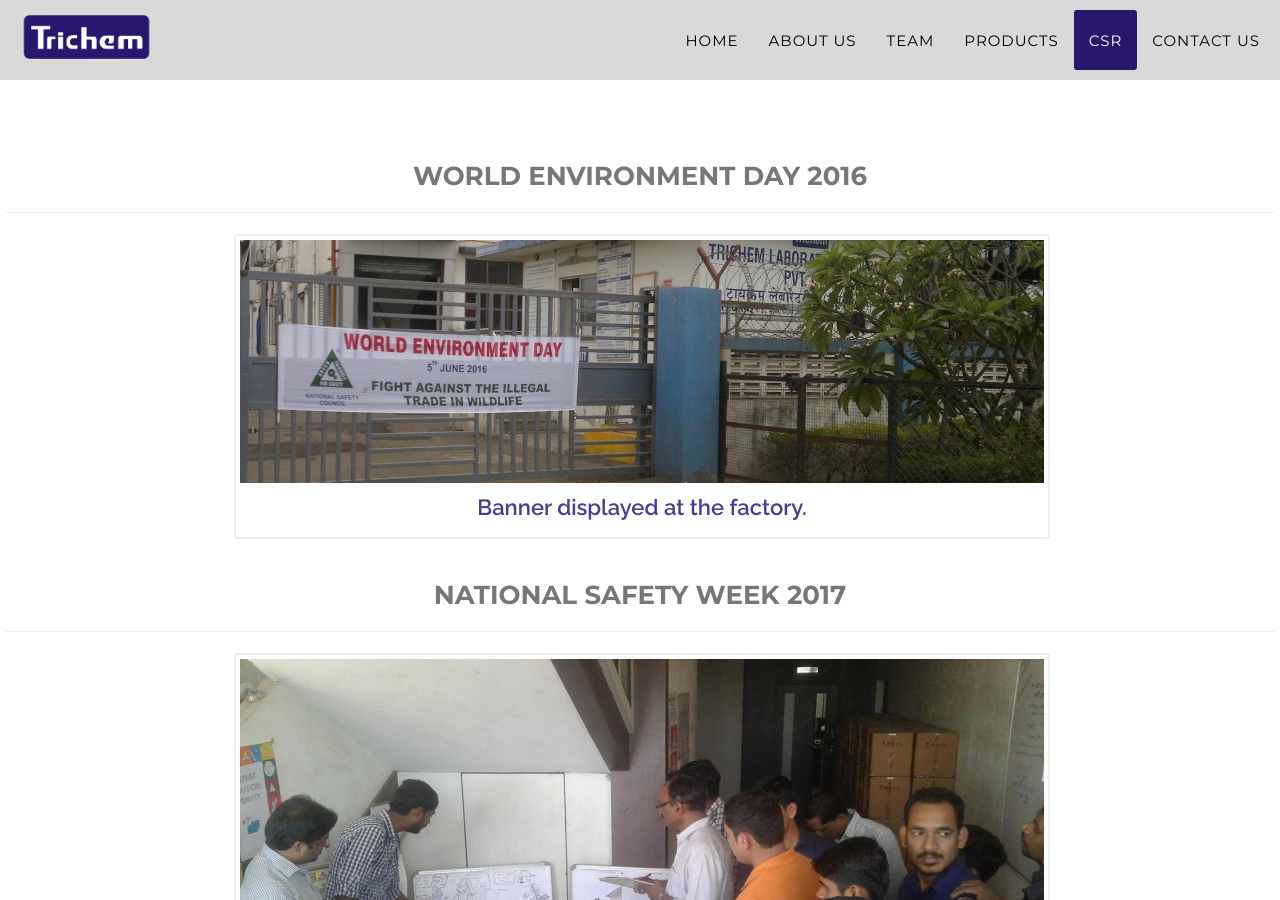
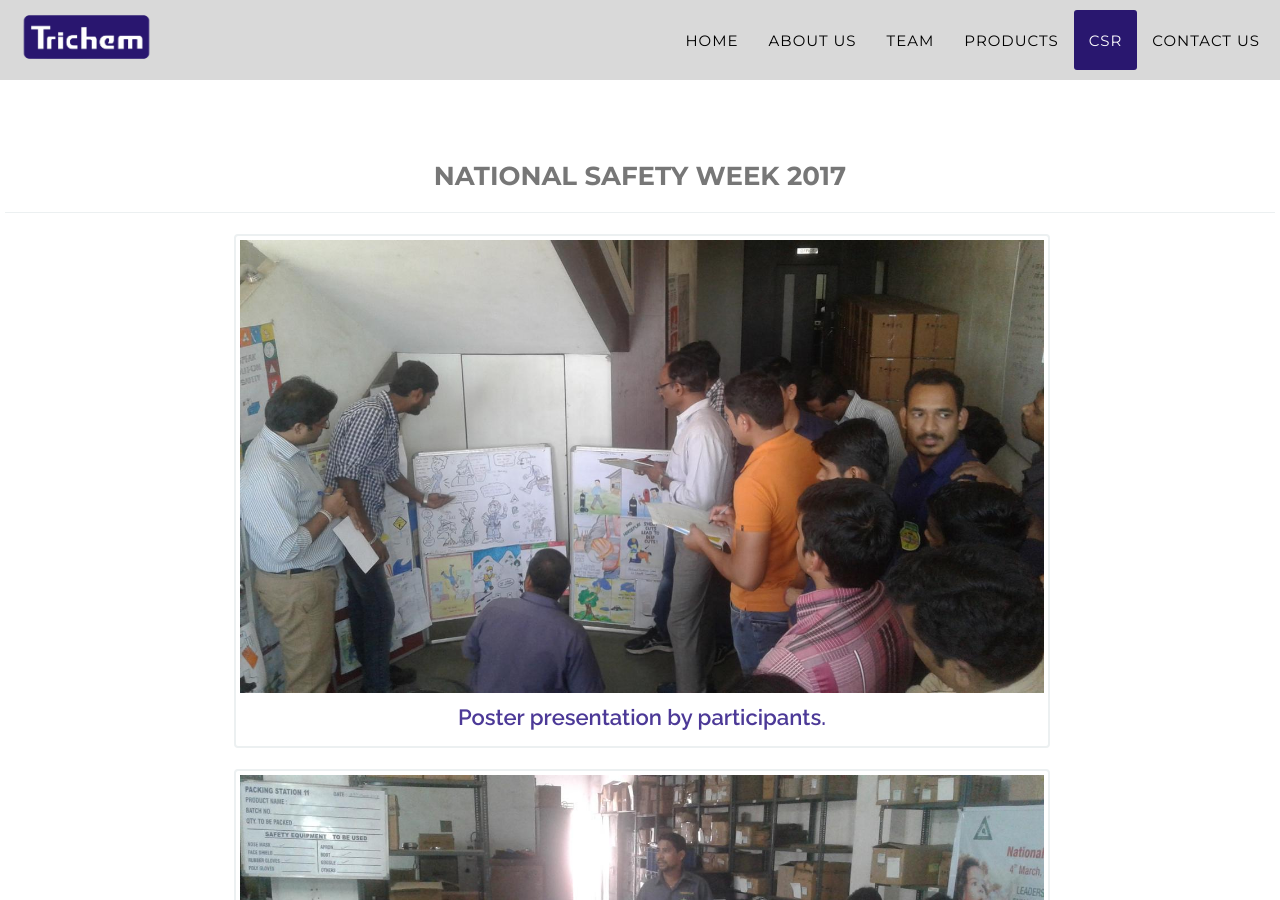
Before and after one commit to trichem/trichem.github.io, a Jekyll site: the page built from pages/csr.html, in a window 1280 px wide and 900 px high. Built offline with Jekyll 4.4.1, drawn with Linux system fonts in a browser that asks for light colours; some web fonts are replaced; some of the changed lines change nothing that is shown.

Commit message:
Add Archive page2

```diff
--- a/_config.yml
+++ b/_config.yml
@@ -45,10 +45,6 @@
 #PRODUCTS POPUP
 
 services:
-  - title: WORLD ENVIRONMENT DAY 2016
-    imgs:
-      - tag: "Banner displayed at the factory."
-        src: 4.jpg
   - title: NATIONAL SAFETY WEEK 2017
     imgs:
       - tag: "Poster presentation by participants."
@@ -327,10 +323,10 @@
         ]
 
 archives:
-  - title: ""
-    imgs: [
-      ""
-    ]
+  - title: WORLD ENVIRONMENT DAY 2016
+    imgs:
+      - tag: "Banner displayed at the factory."
+        src: 4.jpg
 
 
 description: "DESCRIBE YOUR PRODUCT"
```
